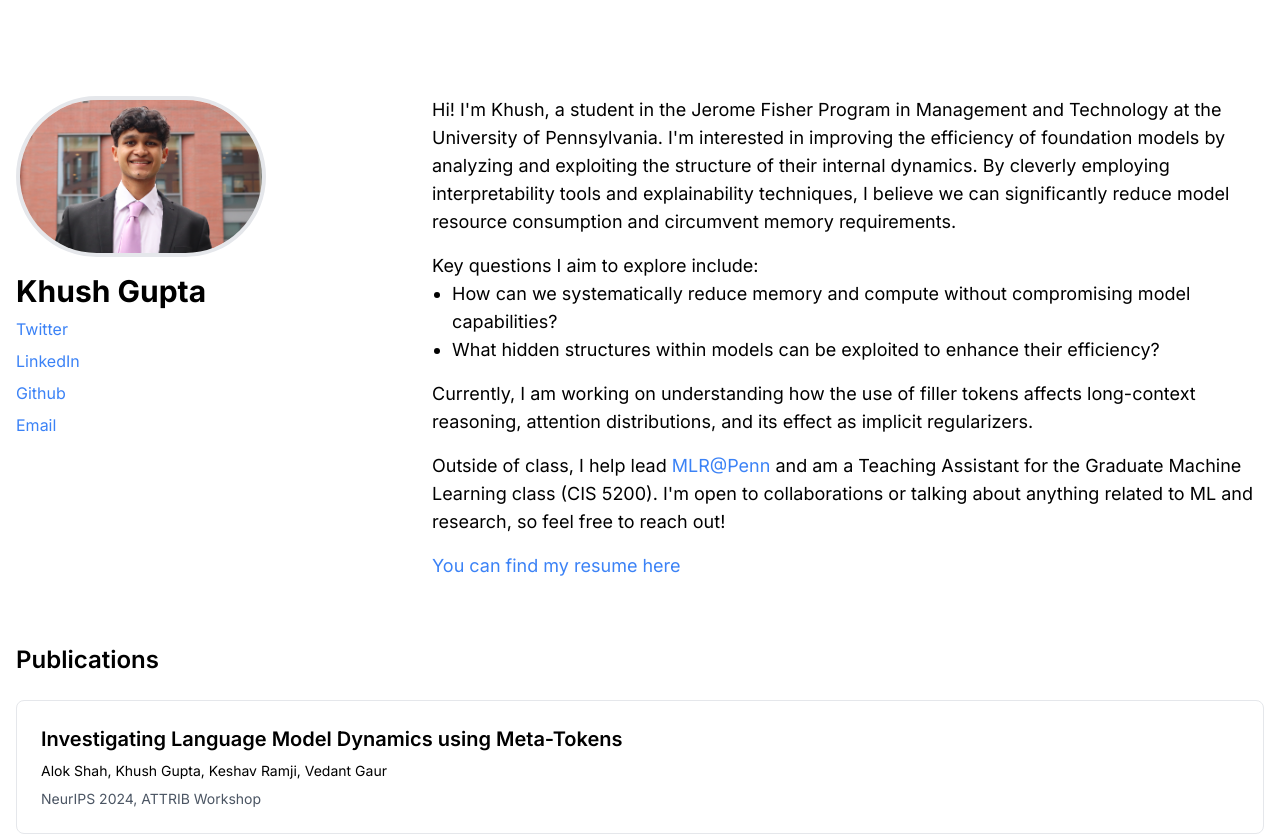
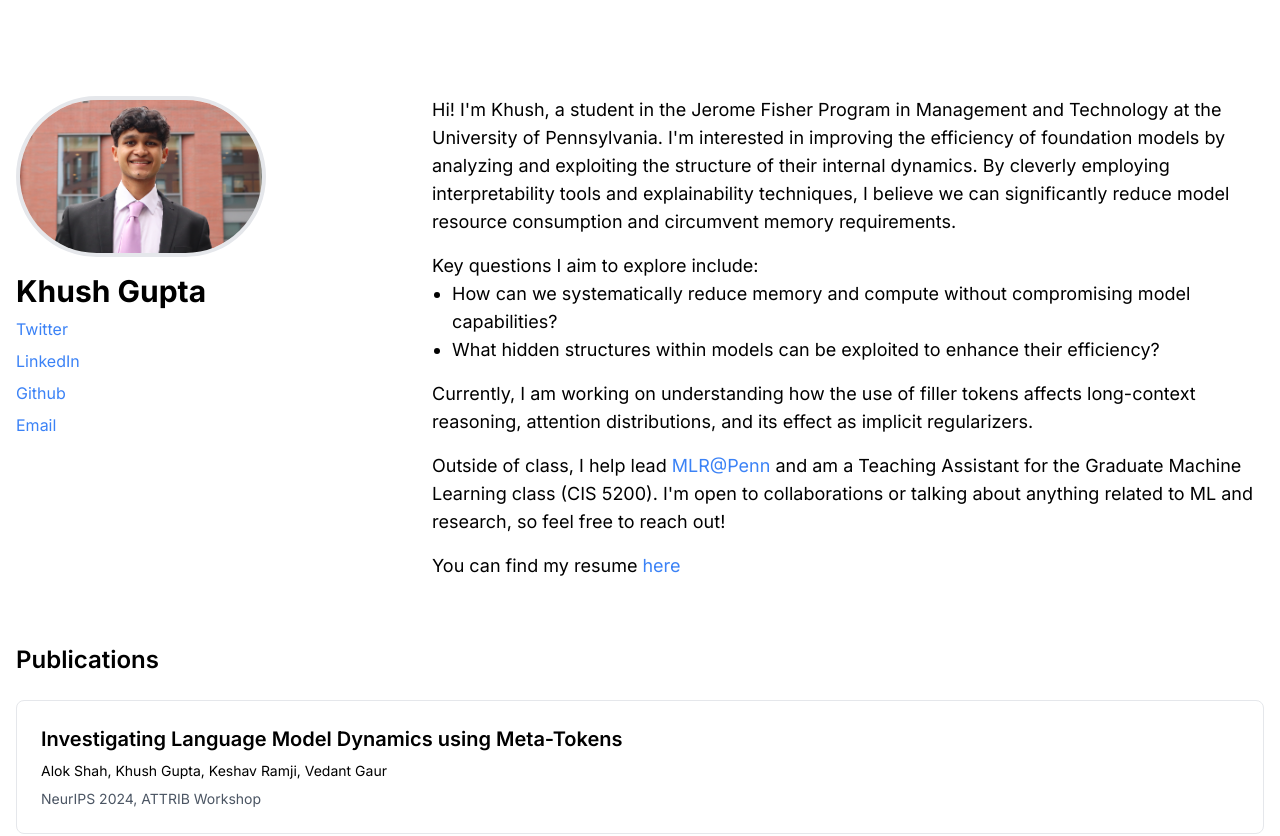
Before and after one commit to khushgx/website, a Next.js app: page / in a window 1280 px wide. Shown: the top 836 px of the page. Built offline with nearby package versions, Linux system fonts and the light colour scheme.

Commit message:
Update page.js

```diff
--- a/src/app/page.js
+++ b/src/app/page.js
@@ -55,7 +55,7 @@ export default function Home() {
             <p className="text-lg mb-4">Currently, I am working on understanding how the use of filler tokens affects long-context reasoning, attention distributions, and its effect as implicit regularizers.</p>
              <p className="text-lg mb-4">Outside of class, I help lead <Link href="https://mlrpenn.vercel.app/"  className="text-blue-500 hover:underline"> MLR@Penn </Link> and am a Teaching Assistant for the Graduate Machine Learning class (CIS 5200). I'm open to collaborations or talking about anything related to ML and research, so feel free to reach out!</p>
             <p className="text-lg">
-              <Link href="/resume.pdf" className="text-blue-500 hover:underline">You can find my resume here</Link>
+             You can find my resume  <Link href="/resume.pdf" className="text-blue-500 hover:underline">here</Link>
             </p>
           </div>
         </section>
```
